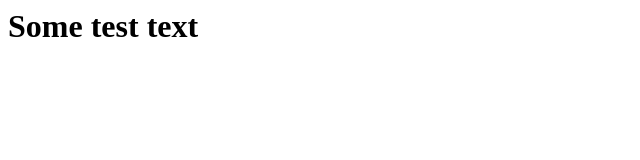
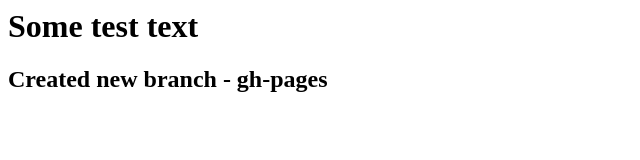
Before and after one commit to Suveren1802/first-git, a plain HTML site: page index.html in a window 1280 px wide. Shown: the whole page, without its empty margins (0-640 px from the left). Drawn offline with Linux system fonts and the light colour scheme.

Commit message:
modified files on new branch

```diff
--- a/index.html
+++ b/index.html
@@ -4,5 +4,6 @@
 	</head>
 	<body>
 		<h1>Some test text</h1>
+		<h2>Created new branch - gh-pages</h2>
 	</body>
 </html>
```
Also changed, not shown: text.txt (deleted).
